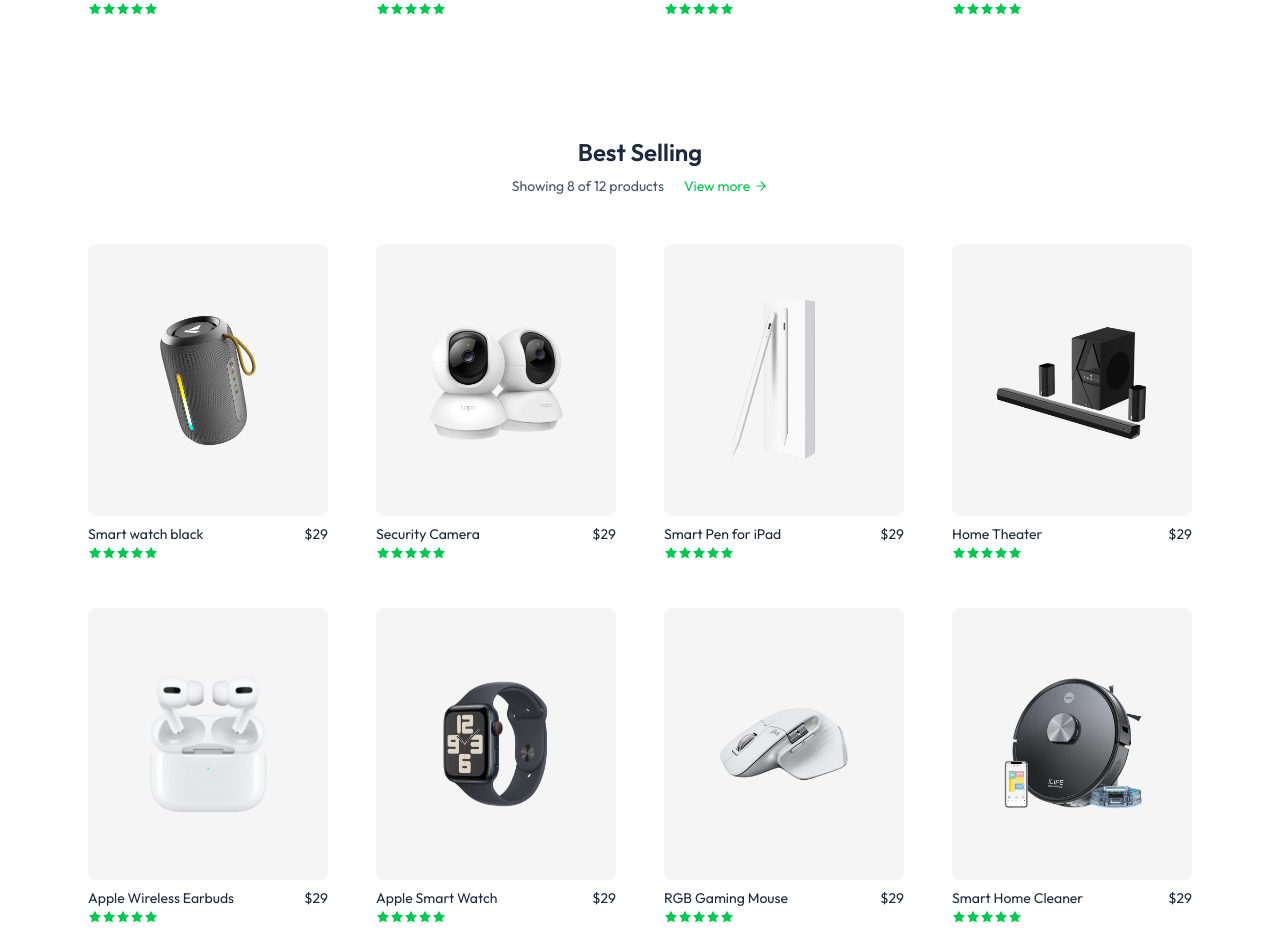
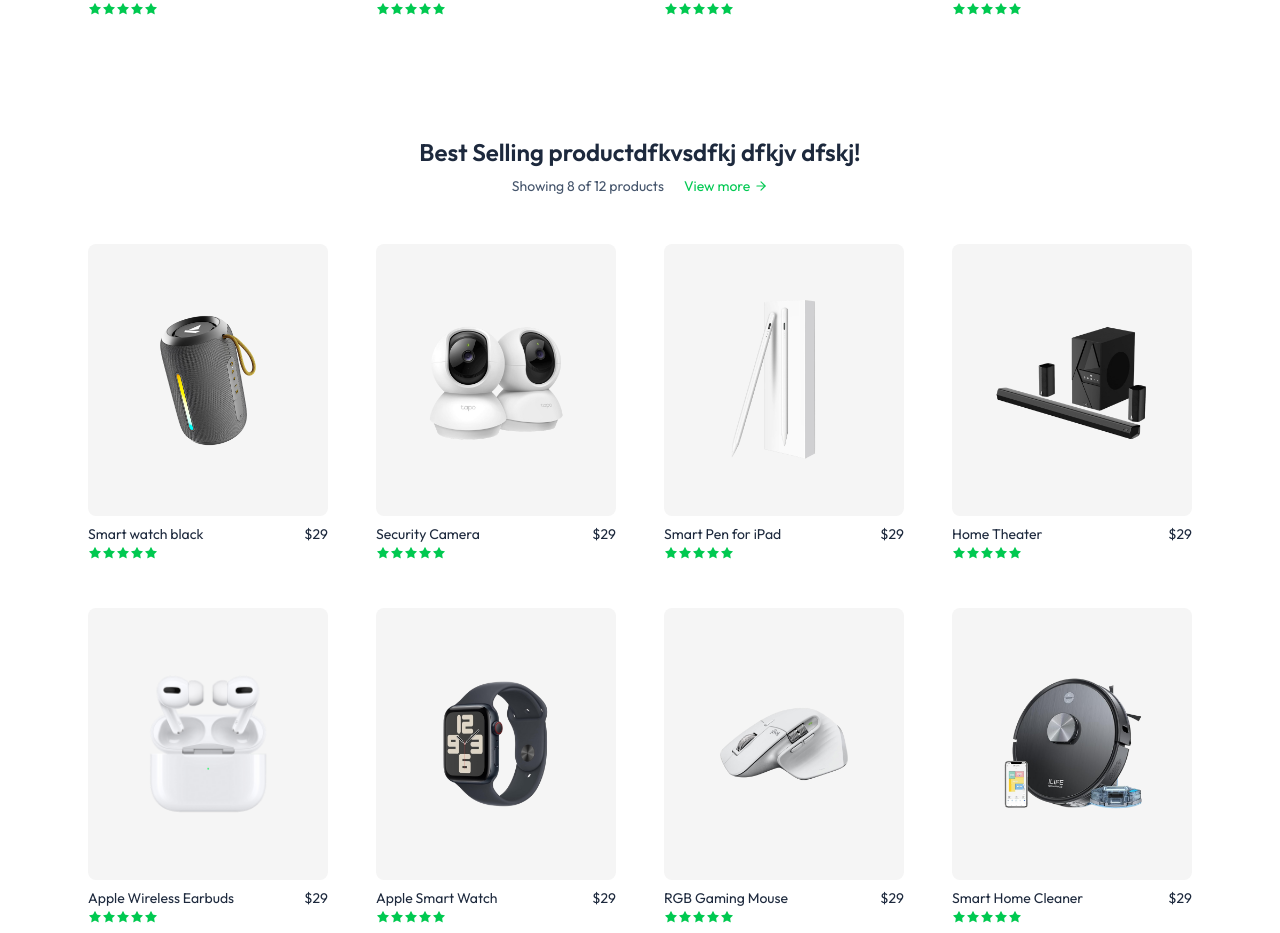
Before and after one commit to alifareed-droid/github-tasks, a Next.js app: page / in a window 1280 px wide. Shown: the part 1280-2213 px from the top of the page. Built offline with nearby package versions, Linux system fonts and the light colour scheme.

Commit message:
Task 2b, creating conflict in bestselling

```diff
--- a/components/BestSelling.jsx
+++ b/components/BestSelling.jsx
@@ -10,7 +10,7 @@
 
     return (
         <div className='px-6 my-30 max-w-6xl mx-auto'>
-            <Title title='Best Selling' description={`Showing ${products.length < displayQuantity ? products.length : displayQuantity} of ${products.length} products`} href='/shop' />
+            <Title title='Best Selling productdfkvsdfkj dfkjv dfskj!' description={`Showing ${products.length < displayQuantity ? products.length : displayQuantity} of ${products.length} products`} href='/shop' />
             <div className='mt-12  grid grid-cols-2 sm:flex flex-wrap gap-6 xl:gap-12'>
                 {products.slice().sort((a, b) => b.rating.length - a.rating.length).slice(0, displayQuantity).map((product, index) => (
                     <ProductCard key={index} product={product} />
```
